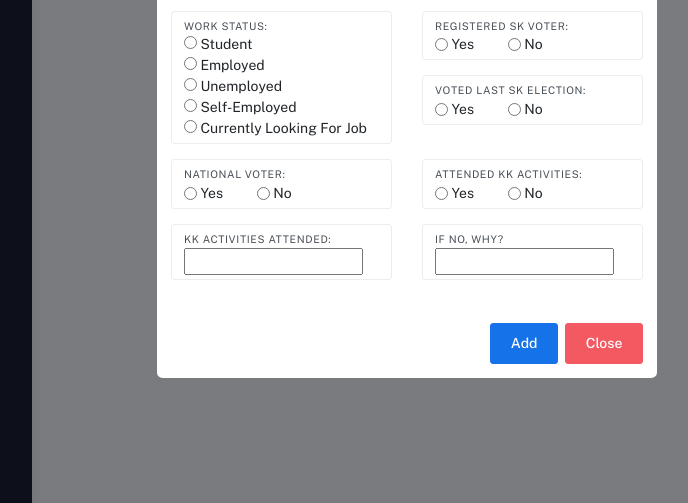
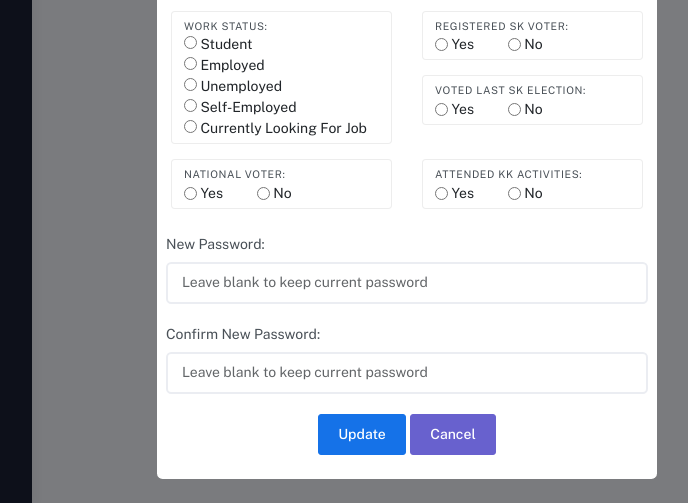
Before and after one commit to hyracay/YPR, a PHP site: page /user/profiles.php in a window 1280 px wide, after a click on "New Profile". Shown: the part 1349-1852 px from the top of the page, without its empty margins (233-921 px from the left). Run offline with PHP 8.4, Linux system fonts and the light colour scheme; a user stored in the database is signed in; data comes from the database, SQL or seed files in the repository; data that the repository does not hold is empty.

Commit message:
incorrect pass

```diff
--- a/user/profiles.php
+++ b/user/profiles.php
@@ -860,24 +860,24 @@ if (isset($_POST['submitAdd'])) {
                     </div>
                    </div>
                   </div>
-                  <div class="col-md-6">
-                   <div class="form-group form-group-default">
-                    <label>KK Activities Attended:</label>
-                    <input type="number" name="times_attended_kk" value="">
-                   </div>
-                  </div>
-                  <div class="col-md-6">
-                   <div class="form-group form-group-default">
-                    <label>If no, why?</label>
-                    <input type="text" name="why" value="">
-                   </div>
-                  </div>
-                 </div>
-               </div>
-               <div class="modal-footer border-0">
-                <button type="submit" id="addRowButton" class="btn btn-primary" name="submitAdd">Add</button>
-                <button type="button" class="btn btn-danger" data-dismiss="modal" data-bs-dismiss="modal"> Close </button>
-               </div>
+                  <div class="form-group">
+                  <label for="password">New Password:</label>
+                  <input type="password" class="form-control" id="password" name="password"
+                    placeholder="Leave blank to keep current password">
+                </div>
+
+                <div class="form-group">
+                  <label for="cpassword">Confirm New Password:</label>
+                  <input type="password" class="form-control" id="cpassword" name="cpassword"
+                    placeholder="Leave blank to keep current password">
+                </div>
+
+                <div class="form-group">
+                  <center>
+                    <input type="submit" class="btn btn-primary" name="submit" value="Update" onclick="return checkPasswordMatch()">
+                    <a href="index.php" class="btn btn-secondary">Cancel</a>
+                  </center>
+                </div>
               </div>
              </div>
             </div>
@@ -929,70 +929,21 @@ if (isset($_POST['submitAdd'])) {
 
             <!-- swal -->
             <script>
-              function showDeleteConfirmation(event, id) {
-                event.preventDefault();
-                swal({
-                  title: "Are you sure?",
-                  text: "Are you sure you want to delete the selected profiles?",
-                  icon: "warning",
-                  buttons: true,
-                  dangerMode: true,
-                })
-                  .then((willDelete) => {
-                    if (willDelete) {
-                      //change this before deploy
-                      window.location.href = `/YPR/user/delete.php?id=${id}`;
-                    } else {
-                      swal("The profiles are safe.", {
-                        icon: "info",
-                      });
-                    }
-                  });
-              }
+                function checkPasswordMatch() {
+                  var password = document.getElementById("password").value;
+                  var cpassword = document.getElementById("cpassword").value;
 
-              function showDeleteConfirmationMultiple(event) {
-                event.preventDefault();
-                var selectedProfiles = [];
-                document.querySelectorAll('input[name="selectedProfiles[]"]:checked').forEach(function (checkbox) {
-                  selectedProfiles.push(checkbox.value);
-                });
-                if (selectedProfiles.length === 0) {
-                  swal("No profiles selected", "Please select profiles to delete.", "info");
-                  return;
+                  if (password !== cpassword) {
+                    swal({
+                      title: "Error",
+                      text: "Passwords do not match!",
+                      icon: "error",
+                      button: "OK",
+                    });
+                    return false; // Prevent form submission
+                  }
+                  return true; // Allow form submission
                 }
-                swal({
-                  title: "Are you sure?",
-                  text: "Are you sure you want to delete the selected profiles?",
-                  icon: "warning",
-                  buttons: true,
-                  dangerMode: true,
-                })
-                  .then((willDelete) => {
-                    if (willDelete) {
-                      var form = document.getElementById('profilesForm');
-                      var formData = new FormData(form);
-                      fetch('delete_multiple.php', {
-                        method: 'POST',
-                        body: formData
-                      }).then(response => response.text()).then(data => {
-                        swal("The selected profiles have been deleted.", {
-                          icon: "success",
-                        }).then(() => {
-                          location.reload();
-                        });
-                      }).catch(error => {
-                        console.error('Error:', error);
-                        swal("Error deleting profiles.", {
-                          icon: "error",
-                        });
-                      });
-                    } else {
-                      swal("The profiles are safe.", {
-                        icon: "info",
-                      });
-                    }
-                  });
-              }
             </script>
 
              <!-- PHP and table code from above -->
```
Also changed, not shown: superadmin/account_setting.php (+25 -7 lines).
